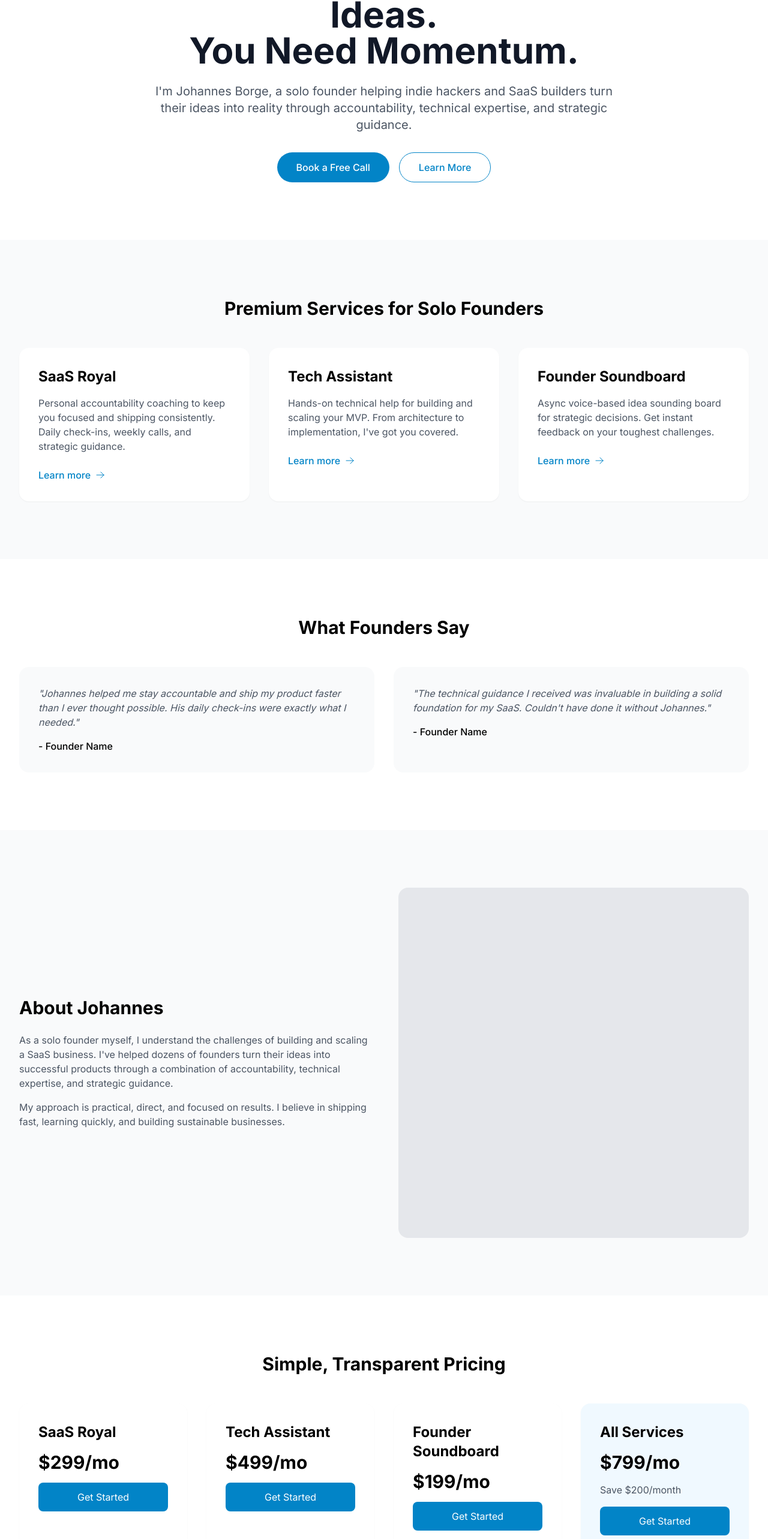
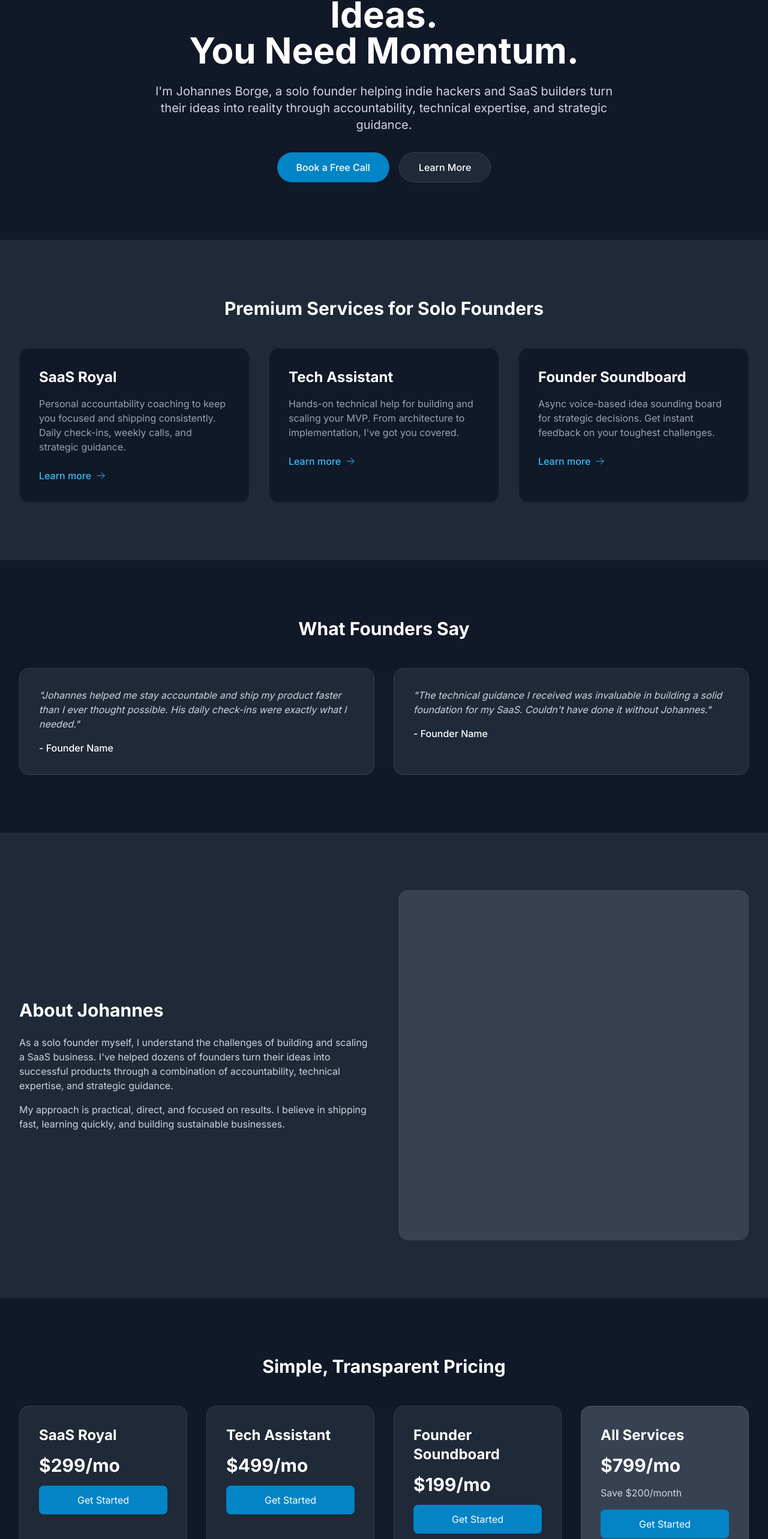
Before and after one commit to JohannesBorge/borge, a Next.js app: page / in a window 1280 px wide. Shown: the part 162-2728 px from the top of the page at 60% size. Built offline with nearby package versions, Linux system fonts and the light colour scheme.

Commit message:
Update color scheme to dark theme with better contrast

```diff
--- a/app/page.tsx
+++ b/app/page.tsx
@@ -3,22 +3,22 @@ import Image from 'next/image';
 
 export default function Home() {
   return (
-    <main className="min-h-screen bg-white">
+    <main className="min-h-screen bg-gray-900">
       {/* Hero Section */}
       <section className="py-24 px-4 sm:px-6 lg:px-8 max-w-7xl mx-auto">
         <div className="text-center max-w-3xl mx-auto">
-          <h1 className="text-4xl sm:text-5xl md:text-6xl font-bold text-gray-900 mb-6 leading-tight">
+          <h1 className="text-4xl sm:text-5xl md:text-6xl font-bold text-white mb-6 leading-tight">
             You Don't Need More Ideas.<br />
             You Need Momentum.
           </h1>
-          <p className="text-xl text-gray-600 mb-8">
+          <p className="text-xl text-gray-300 mb-8">
             I'm Johannes Borge, a solo founder helping indie hackers and SaaS builders turn their ideas into reality through accountability, technical expertise, and strategic guidance.
           </p>
           <div className="flex flex-col sm:flex-row gap-4 justify-center">
             <button className="bg-blue-600 text-white px-8 py-3 rounded-full font-medium hover:bg-blue-700 transition-colors">
               Book a Free Call
             </button>
-            <button className="bg-white text-blue-600 border border-blue-600 px-8 py-3 rounded-full font-medium hover:bg-blue-50 transition-colors">
+            <button className="bg-gray-800 text-white border border-gray-700 px-8 py-3 rounded-full font-medium hover:bg-gray-700 transition-colors">
               Learn More
             </button>
           </div>
@@ -26,33 +26,33 @@ export default function Home() {
       </section>
 
       {/* Services Section */}
-      <section className="py-24 bg-gray-50">
+      <section className="py-24 bg-gray-800">
         <div className="max-w-7xl mx-auto px-4 sm:px-6 lg:px-8">
-          <h2 className="text-3xl font-bold text-center mb-12">Premium Services for Solo Founders</h2>
+          <h2 className="text-3xl font-bold text-center mb-12 text-white">Premium Services for Solo Founders</h2>
           <div className="grid md:grid-cols-3 gap-8">
             {/* SaaS Royal */}
-            <div className="bg-white p-8 rounded-2xl shadow-sm hover:shadow-md transition-shadow">
-              <h3 className="text-2xl font-bold mb-4">SaaS Royal</h3>
-              <p className="text-gray-600 mb-6">Personal accountability coaching to keep you focused and shipping consistently. Daily check-ins, weekly calls, and strategic guidance.</p>
-              <button className="text-blue-600 font-medium flex items-center group">
+            <div className="bg-gray-900 p-8 rounded-2xl shadow-sm hover:shadow-md transition-shadow border border-gray-800">
+              <h3 className="text-2xl font-bold mb-4 text-white">SaaS Royal</h3>
+              <p className="text-gray-400 mb-6">Personal accountability coaching to keep you focused and shipping consistently. Daily check-ins, weekly calls, and strategic guidance.</p>
+              <button className="text-blue-400 font-medium flex items-center group">
                 Learn more <ArrowRightIcon className="w-4 h-4 ml-2 group-hover:translate-x-1 transition-transform" />
               </button>
             </div>
 
             {/* Tech Assistant */}
-            <div className="bg-white p-8 rounded-2xl shadow-sm hover:shadow-md transition-shadow">
-              <h3 className="text-2xl font-bold mb-4">Tech Assistant</h3>
-              <p className="text-gray-600 mb-6">Hands-on technical help for building and scaling your MVP. From architecture to implementation, I've got you covered.</p>
-              <button className="text-blue-600 font-medium flex items-center group">
+            <div className="bg-gray-900 p-8 rounded-2xl shadow-sm hover:shadow-md transition-shadow border border-gray-800">
+              <h3 className="text-2xl font-bold mb-4 text-white">Tech Assistant</h3>
+              <p className="text-gray-400 mb-6">Hands-on technical help for building and scaling your MVP. From architecture to implementation, I've got you covered.</p>
+              <button className="text-blue-400 font-medium flex items-center group">
                 Learn more <ArrowRightIcon className="w-4 h-4 ml-2 group-hover:translate-x-1 transition-transform" />
               </button>
             </div>
 
             {/* Founder Soundboard */}
-            <div className="bg-white p-8 rounded-2xl shadow-sm hover:shadow-md transition-shadow">
-              <h3 className="text-2xl font-bold mb-4">Founder Soundboard</h3>
-              <p className="text-gray-600 mb-6">Async voice-based idea sounding board for strategic decisions. Get instant feedback on your toughest challenges.</p>
-              <button className="text-blue-600 font-medium flex items-center group">
+            <div className="bg-gray-900 p-8 rounded-2xl shadow-sm hover:shadow-md transition-shadow border border-gray-800">
+              <h3 className="text-2xl font-bold mb-4 text-white">Founder Soundboard</h3>
+              <p className="text-gray-400 mb-6">Async voice-based idea sounding board for strategic decisions. Get instant feedback on your toughest challenges.</p>
+              <button className="text-blue-400 font-medium flex items-center group">
                 Learn more <ArrowRightIcon className="w-4 h-4 ml-2 group-hover:translate-x-1 transition-transform" />
               </button>
             </div>
@@ -61,73 +61,73 @@ export default function Home() {
       </section>
 
       {/* Testimonials Section */}
-      <section className="py-24">
+      <section className="py-24 bg-gray-900">
         <div className="max-w-7xl mx-auto px-4 sm:px-6 lg:px-8">
-          <h2 className="text-3xl font-bold text-center mb-12">What Founders Say</h2>
+          <h2 className="text-3xl font-bold text-center mb-12 text-white">What Founders Say</h2>
           <div className="grid md:grid-cols-2 gap-8">
-            <div className="bg-gray-50 p-8 rounded-2xl">
-              <p className="text-gray-600 italic mb-4">"Johannes helped me stay accountable and ship my product faster than I ever thought possible. His daily check-ins were exactly what I needed."</p>
-              <p className="font-medium">- Founder Name</p>
+            <div className="bg-gray-800 p-8 rounded-2xl border border-gray-700">
+              <p className="text-gray-300 italic mb-4">"Johannes helped me stay accountable and ship my product faster than I ever thought possible. His daily check-ins were exactly what I needed."</p>
+              <p className="font-medium text-white">- Founder Name</p>
             </div>
-            <div className="bg-gray-50 p-8 rounded-2xl">
-              <p className="text-gray-600 italic mb-4">"The technical guidance I received was invaluable in building a solid foundation for my SaaS. Couldn't have done it without Johannes."</p>
-              <p className="font-medium">- Founder Name</p>
+            <div className="bg-gray-800 p-8 rounded-2xl border border-gray-700">
+              <p className="text-gray-300 italic mb-4">"The technical guidance I received was invaluable in building a solid foundation for my SaaS. Couldn't have done it without Johannes."</p>
+              <p className="font-medium text-white">- Founder Name</p>
             </div>
           </div>
         </div>
       </section>
 
       {/* About Section */}
-      <section className="py-24 bg-gray-50">
+      <section className="py-24 bg-gray-800">
         <div className="max-w-7xl mx-auto px-4 sm:px-6 lg:px-8">
           <div className="grid md:grid-cols-2 gap-12 items-center">
             <div>
-              <h2 className="text-3xl font-bold mb-6">About Johannes</h2>
-              <p className="text-gray-600 mb-4">
+              <h2 className="text-3xl font-bold mb-6 text-white">About Johannes</h2>
+              <p className="text-gray-300 mb-4">
                 As a solo founder myself, I understand the challenges of building and scaling a SaaS business. I've helped dozens of founders turn their ideas into successful products through a combination of accountability, technical expertise, and strategic guidance.
               </p>
-              <p className="text-gray-600">
+              <p className="text-gray-300">
                 My approach is practical, direct, and focused on results. I believe in shipping fast, learning quickly, and building sustainable businesses.
               </p>
             </div>
             <div className="relative aspect-square">
               {/* Placeholder for profile image */}
-              <div className="bg-gray-200 rounded-2xl w-full h-full"></div>
+              <div className="bg-gray-700 rounded-2xl w-full h-full"></div>
             </div>
           </div>
         </div>
       </section>
 
       {/* Pricing Section */}
-      <section className="py-24">
+      <section className="py-24 bg-gray-900">
         <div className="max-w-7xl mx-auto px-4 sm:px-6 lg:px-8">
-          <h2 className="text-3xl font-bold text-center mb-12">Simple, Transparent Pricing</h2>
+          <h2 className="text-3xl font-bold text-center mb-12 text-white">Simple, Transparent Pricing</h2>
           <div className="grid md:grid-cols-4 gap-8">
-            <div className="bg-white p-8 rounded-2xl shadow-sm">
-              <h3 className="text-2xl font-bold mb-4">SaaS Royal</h3>
-              <p className="text-3xl font-bold mb-4">$299/mo</p>
+            <div className="bg-gray-800 p-8 rounded-2xl shadow-sm border border-gray-700">
+              <h3 className="text-2xl font-bold mb-4 text-white">SaaS Royal</h3>
+              <p className="text-3xl font-bold mb-4 text-white">$299/mo</p>
               <button className="w-full bg-blue-600 text-white py-3 rounded-lg hover:bg-blue-700 transition-colors">
                 Get Started
               </button>
             </div>
-            <div className="bg-white p-8 rounded-2xl shadow-sm">
-              <h3 className="text-2xl font-bold mb-4">Tech Assistant</h3>
-              <p className="text-3xl font-bold mb-4">$499/mo</p>
+            <div className="bg-gray-800 p-8 rounded-2xl shadow-sm border border-gray-700">
+              <h3 className="text-2xl font-bold mb-4 text-white">Tech Assistant</h3>
+              <p className="text-3xl font-bold mb-4 text-white">$499/mo</p>
               <button className="w-full bg-blue-600 text-white py-3 rounded-lg hover:bg-blue-700 transition-colors">
                 Get Started
               </button>
             </div>
-            <div className="bg-white p-8 rounded-2xl shadow-sm">
-              <h3 className="text-2xl font-bold mb-4">Founder Soundboard</h3>
-              <p className="text-3xl font-bold mb-4">$199/mo</p>
+            <div className="bg-gray-800 p-8 rounded-2xl shadow-sm border border-gray-700">
+              <h3 className="text-2xl font-bold mb-4 text-white">Founder Soundboard</h3>
+              <p className="text-3xl font-bold mb-4 text-white">$199/mo</p>
               <button className="w-full bg-blue-600 text-white py-3 rounded-lg hover:bg-blue-700 transition-colors">
                 Get Started
               </button>
             </div>
-            <div className="bg-blue-50 p-8 rounded-2xl shadow-sm">
-              <h3 className="text-2xl font-bold mb-4">All Services</h3>
-              <p className="text-3xl font-bold mb-4">$799/mo</p>
-              <p className="text-gray-600 mb-4">Save $200/month</p>
+            <div className="bg-gray-700 p-8 rounded-2xl shadow-sm border border-gray-600">
+              <h3 className="text-2xl font-bold mb-4 text-white">All Services</h3>
+              <p className="text-3xl font-bold mb-4 text-white">$799/mo</p>
+              <p className="text-gray-300 mb-4">Save $200/month</p>
               <button className="w-full bg-blue-600 text-white py-3 rounded-lg hover:bg-blue-700 transition-colors">
                 Get Started
               </button>
@@ -137,13 +137,13 @@ export default function Home() {
       </section>
 
       {/* CTA Section */}
-      <section className="py-24 bg-blue-600">
+      <section className="py-24 bg-blue-900">
         <div className="max-w-7xl mx-auto px-4 sm:px-6 lg:px-8 text-center">
           <h2 className="text-3xl font-bold text-white mb-6">Ready to Build Your SaaS?</h2>
-          <p className="text-blue-100 mb-8 max-w-2xl mx-auto">
+          <p className="text-blue-200 mb-8 max-w-2xl mx-auto">
             Book a free 30-minute call to discuss your project and see how we can work together.
           </p>
-          <button className="bg-white text-blue-600 px-8 py-3 rounded-full font-medium hover:bg-blue-50 transition-colors">
+          <button className="bg-white text-blue-900 px-8 py-3 rounded-full font-medium hover:bg-blue-100 transition-colors">
             Schedule a Call
           </button>
         </div>
```
